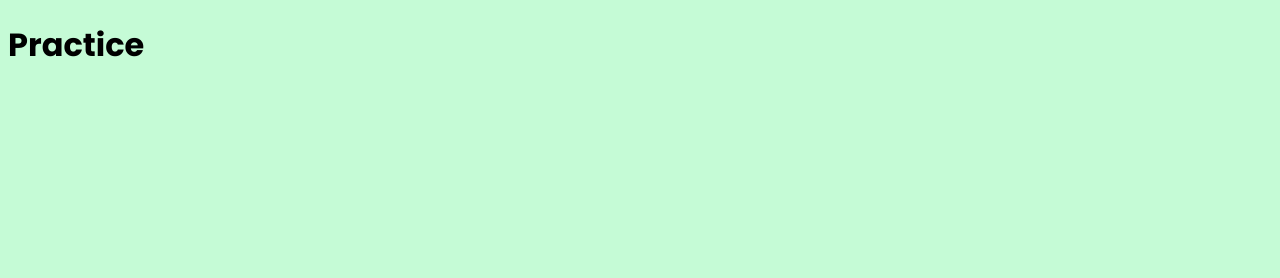
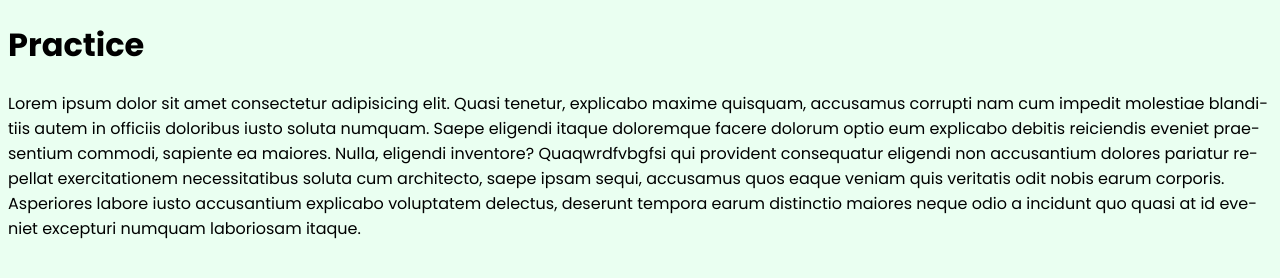
Before and after one commit to tztaras/Practice, a plain HTML site: page index.html in a window 1280 px wide. Drawn offline with Linux system fonts and the light colour scheme.

Commit message:
&shy to fix

```diff
--- a/index.html
+++ b/index.html
@@ -1 +1 @@
-<!DOCTYPE html><html lang="en"><head><meta charset="UTF-8"><meta name="viewport" content="width=device-width, initial-scale=1.0"><link rel="stylesheet" href="style.css"><title>Practice</title></head><body> <div class="container"> <h1>Practice </h1></div></body></html>
+<!DOCTYPE html><html lang="en"><head><meta charset="UTF-8"><meta name="viewport" content="width=device-width, initial-scale=1.0"><link rel="stylesheet" href="style.css"><title>Practice</title></head><body> <div class="container"> <h1>Practice </h1><P>Lorem ipsum dolor sit amet consectetur adipisicing elit. Quasi tenetur, explicabo maxime quisquam, accusamus corrupti nam cum impedit molestiae blanditiis autem in officiis doloribus iusto soluta numquam. Saepe eligendi itaque doloremque facere dolorum optio eum explicabo debitis reiciendis eveniet praesentium commodi, sapiente ea maiores. Nulla, eligendi inventore? Qua&shy;qwrdfvbgfsi qui provident con&shy;sequatur eligendi non accusantium dolores pariatur repellat exercitationem necessitatibus soluta cum architecto, saepe ipsam sequi, accusamus quos eaque veniam quis veritatis odit nobis earum corporis. Asperiores labore iusto accusantium explicabo voluptatem delectus, deserunt tempora earum distinctio maiores neque odio a incidunt quo quasi at id eveniet excepturi numquam laboriosam itaque.</P></div></body></html>
--- a/style.css
+++ b/style.css
@@ -2,5 +2,9 @@
 
 * {
     font-family: poppins;
-    background-color: rgba(197, 251, 214, 1);
+    background-color: rgb(234, 255, 241);
 }
+
+p {
+    hyphens: auto;
+}
```
Also changed, not shown: 1 other file.
